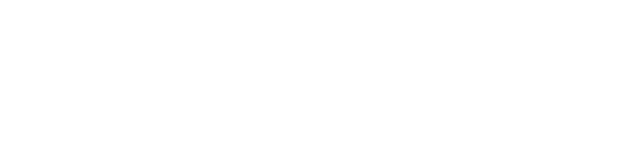
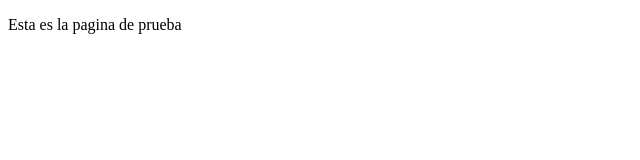
Before and after one commit to AlanGL9910/Prueba1, a plain HTML site: page index.html in a window 1280 px wide. Shown: the whole page, without its empty margins (0-640 px from the left). Drawn offline with Linux system fonts and the light colour scheme.

Commit message:
parrafo p

```diff
--- a/index.html
+++ b/index.html
@@ -4,9 +4,9 @@
     <meta charset="UTF-8">
     <meta http-equiv="X-UA-Compatible" content="IE=edge">
     <meta name="viewport" content="width=device-width, initial-scale=1.0">
-    <title>Document</title>
+    <title>Hola mundo</title>
 </head>
 <body>
-
+    <p>Esta es la pagina de prueba</p>
 </body>
 </html>
```
